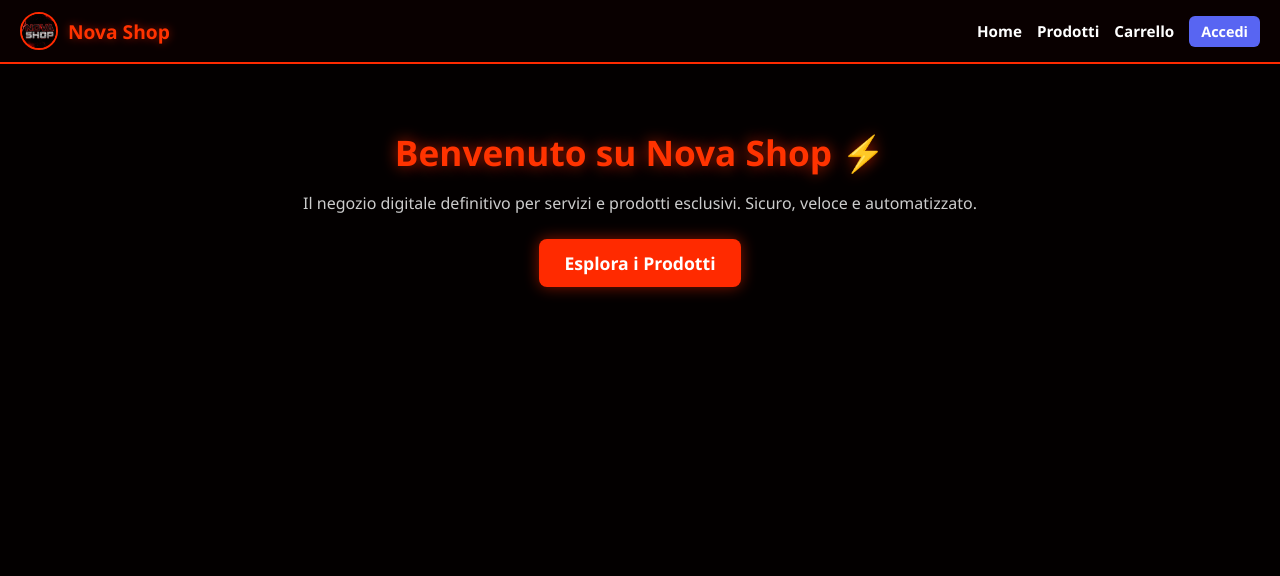
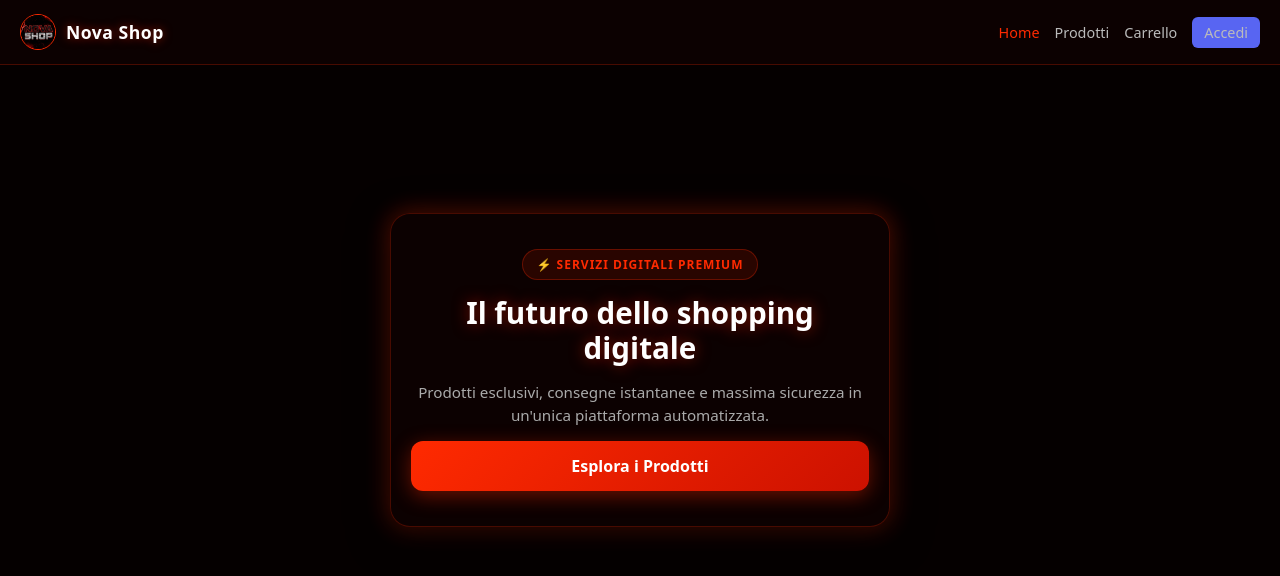
Before and after one commit to elmatador737373-maker/animated-spork, a website: page public/index.html in a window 1280 px wide. Drawn offline with Linux system fonts and the light colour scheme; no server answers.

Commit message:
Update index.html

```diff
--- a/public/index.html
+++ b/public/index.html
@@ -6,11 +6,184 @@
     <title>Nova Shop - Home</title>
     <link rel="stylesheet" href="/style.css">
     <style>
-        .hero { text-align: center; padding: 40px 15px; position: relative; z-index: 2; }
-        .hero h1 { font-size: 2.2rem; color: #ff3300; text-shadow: 0 0 15px rgba(255,42,0,0.7); margin-bottom: 10px; }
-        .hero p { color: #ccc; font-size: 1rem; margin-bottom: 25px; }
-        .btn-cta { background: #ff2a00; color: white; padding: 12px 25px; border-radius: 8px; text-decoration: none; font-weight: bold; font-size: 1.1rem; box-shadow: 0 0 15px rgba(255,42,0,0.5); display: inline-block; transition: 0.2s; }
-        .btn-cta:hover { background: #cc2200; }
+        :root {
+            --primary: #ff2a00;
+            --primary-glow: rgba(255, 42, 0, 0.4);
+            --bg-glass: rgba(15, 2, 2, 0.75);
+            --border-glass: rgba(255, 42, 0, 0.25);
+        }
+
+        body {
+            margin: 0;
+            font-family: system-ui, -apple-system, BlinkMacSystemFont, 'Segoe UI', Roboto, sans-serif;
+            background-color: #050000;
+            color: #fff;
+            overflow-x: hidden;
+        }
+
+        /* Navigazione Modern & Clean */
+        nav {
+            display: flex;
+            justify-content: space-between;
+            align-items: center;
+            padding: 14px 20px;
+            background: var(--bg-glass);
+            backdrop-filter: blur(12px);
+            -webkit-backdrop-filter: blur(12px);
+            border-bottom: 1px solid var(--border-glass);
+            position: sticky;
+            top: 0;
+            z-index: 100;
+        }
+
+        .logo-container {
+            display: flex;
+            align-items: center;
+            gap: 10px;
+        }
+
+        .logo {
+            width: 36px;
+            height: 36px;
+            border-radius: 50%;
+            border: 1px solid var(--primary);
+        }
+
+        .logo-container h2 {
+            font-size: 1.1rem;
+            margin: 0;
+            letter-spacing: 0.5px;
+            color: #fff;
+        }
+
+        .nav-links {
+            display: flex;
+            align-items: center;
+            gap: 15px;
+        }
+
+        .nav-links a {
+            color: #bbb;
+            text-decoration: none;
+            font-size: 0.9rem;
+            font-weight: 500;
+            transition: color 0.2s;
+        }
+
+        .nav-links a:hover, .nav-links a.active {
+            color: var(--primary);
+        }
+
+        /* Hero Section Ottimizzata Mobile */
+        .hero-wrapper {
+            min-height: calc(85vh - 70px);
+            display: flex;
+            align-items: center;
+            justify-content: center;
+            padding: 20px;
+            position: relative;
+            z-index: 2;
+        }
+
+        .hero-card {
+            background: var(--bg-glass);
+            border: 1px solid var(--border-glass);
+            backdrop-filter: blur(16px);
+            -webkit-backdrop-filter: blur(16px);
+            border-radius: 20px;
+            padding: 35px 20px;
+            width: 100%;
+            max-width: 500px;
+            text-align: center;
+            box-shadow: 0 10px 40px rgba(0, 0, 0, 0.6), 0 0 25px var(--primary-glow);
+        }
+
+        .hero-badge {
+            display: inline-block;
+            background: rgba(255, 42, 0, 0.12);
+            color: var(--primary);
+            padding: 6px 14px;
+            border-radius: 20px;
+            font-size: 0.75rem;
+            font-weight: 700;
+            text-transform: uppercase;
+            letter-spacing: 1px;
+            margin-bottom: 15px;
+            border: 1px solid rgba(255, 42, 0, 0.3);
+        }
+
+        .hero-card h1 {
+            font-size: 1.85rem;
+            line-height: 1.2;
+            margin: 0 0 12px 0;
+            color: #fff;
+            text-shadow: 0 0 15px rgba(255, 42, 0, 0.5);
+        }
+
+        .hero-card p {
+            color: #aaa;
+            font-size: 0.95rem;
+            line-height: 1.5;
+            margin: 0 u 25px 0;
+        }
+
+        .btn-cta {
+            background: linear-gradient(135deg, #ff2a00, #cc1100);
+            color: white;
+            padding: 14px 28px;
+            border-radius: 12px;
+            text-decoration: none;
+            font-weight: 700;
+            font-size: 1rem;
+            box-shadow: 0 5px 20px var(--primary-glow);
+            display: inline-block;
+            width: 100%;
+            box-sizing: border-box;
+            transition: transform 0.2s, box-shadow 0.2s;
+        }
+
+        .btn-cta:active {
+            transform: scale(0.98);
+        }
+
+        /* Profilo Utente Navbar */
+        .user-profile {
+            display: flex;
+            align-items: center;
+            gap: 6px;
+            background: rgba(255, 255, 255, 0.05);
+            padding: 4px 10px;
+            border-radius: 20px;
+            border: 1px solid rgba(255, 255, 255, 0.1);
+        }
+
+        .user-profile img {
+            width: 24px;
+            height: 24px;
+            border-radius: 50%;
+        }
+
+        .user-profile span {
+            font-size: 0.8rem;
+            color: #ddd;
+            max-width: 80px;
+            overflow: hidden;
+            text-overflow: ellipsis;
+            white-space: nowrap;
+        }
+
+        .btn-logout {
+            color: #ff5555 !important;
+            font-size: 0.8rem !important;
+        }
+
+        /* Adattamento perschermi molto piccoli / mobile */
+        @media (max-width: 480px) {
+            nav { padding: 10px 15px; }
+            .nav-links { gap: 10px; }
+            .hero-card { padding: 25px 15px; }
+            .hero-card h1 { font-size: 1.6rem; }
+        }
     </style>
 </head>
 <body>
@@ -23,17 +196,20 @@
             <h2>Nova Shop</h2>
         </div>
         <div class="nav-links" id="navLinks">
-            <a href="/">Home</a>
+            <a href="/" class="active">Home</a>
             <a href="/products.html">Prodotti</a>
             <a href="/cart.html">Carrello</a>
             <span id="authArea"><a href="/auth/discord" class="btn-discord">Accedi</a></span>
         </div>
     </nav>
 
-    <div class="container hero">
-        <h1>Benvenuto su Nova Shop ⚡</h1>
-        <p>Il negozio digitale definitivo per servizi e prodotti esclusivi. Sicuro, veloce e automatizzato.</p>
-        <a href="/products.html" class="btn-cta">Esplora i Prodotti</a>
+    <div class="hero-wrapper">
+        <div class="hero-card">
+            <div class="hero-badge">⚡ Servizi Digitali Premium</div>
+            <h1>Il futuro dello shopping digitale</h1>
+            <p>Prodotti esclusivi, consegne istantanee e massima sicurezza in un'unica piattaforma automatizzata.</p>
+            <a href="/products.html" class="btn-cta">Esplora i Prodotti</a>
+        </div>
     </div>
 
     <script>
```
